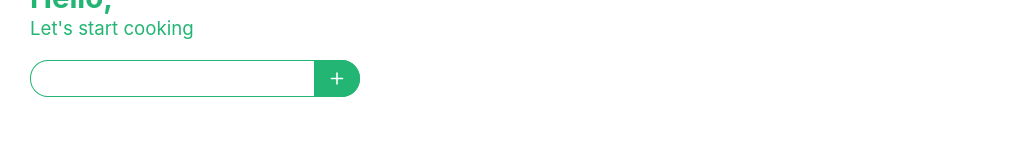
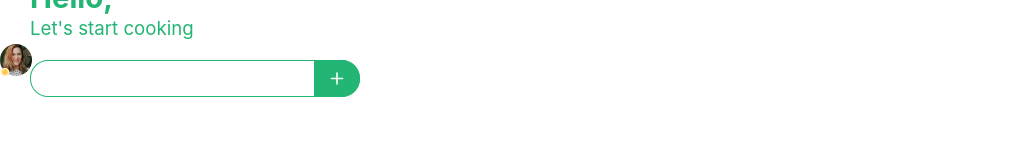
Before and after one commit to AvivCohenbs/reSApes, a React (Create React App) app: page / in a window 1280 px wide. Shown: the top 152 px of the page, without its empty margins (0-1036 px from the left). Built offline with nearby package versions, Linux system fonts and the light colour scheme; a web font is replaced by a local one.

Commit message:
add profile image and add route

```diff
--- a/src/App.js
+++ b/src/App.js
@@ -4,11 +4,13 @@ import Chat from "./pages/Chat";
 import Home from "./pages/Home";
 import Favorites from "./pages/Favorites";
 import NavigationBar from "./components/NavigationBar/NavigationBar";
+import Profile from "./components/Header/Profile";
 
 function App() {
   return (
     <div className="pages">
       <Routes>
+        <Route path="/Profile" element={<Profile />} />
         <Route path="/Chat" element={<Chat />} />
         <Route path="/" element={<Home />} />
         <Route path="/Favorites" element={<Favorites />} />
--- a/src/components/Header/Header.js
+++ b/src/components/Header/Header.js
@@ -1,9 +1,14 @@
 import "./Header.css";
 import { ReactComponent as Ingredients } from "./ingredients.svg";
+import { ReactComponent as Profile } from "./Profile.svg";
+import { Link } from "react-router-dom";
 
 function Header() {
   return (
     <div className="header">
+      <Link to="/Profile">
+        <Profile />
+      </Link>
       <div className="titles">
         <div className="main-title">Hello, </div>
         <div className="second-title"> Let's start cooking</div>
```
Also changed, not shown: src/components/Header/Profile.svg (added).
